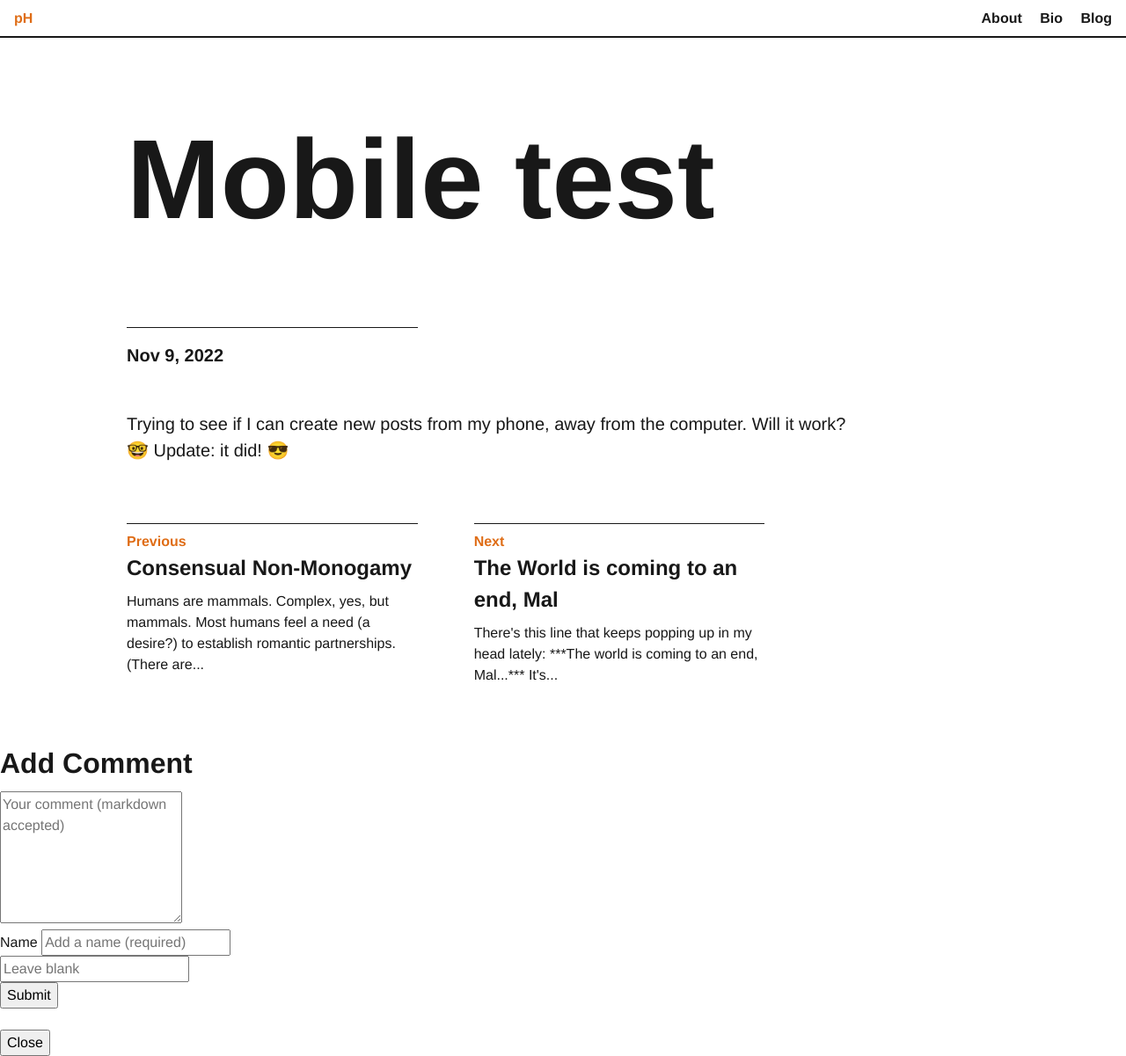
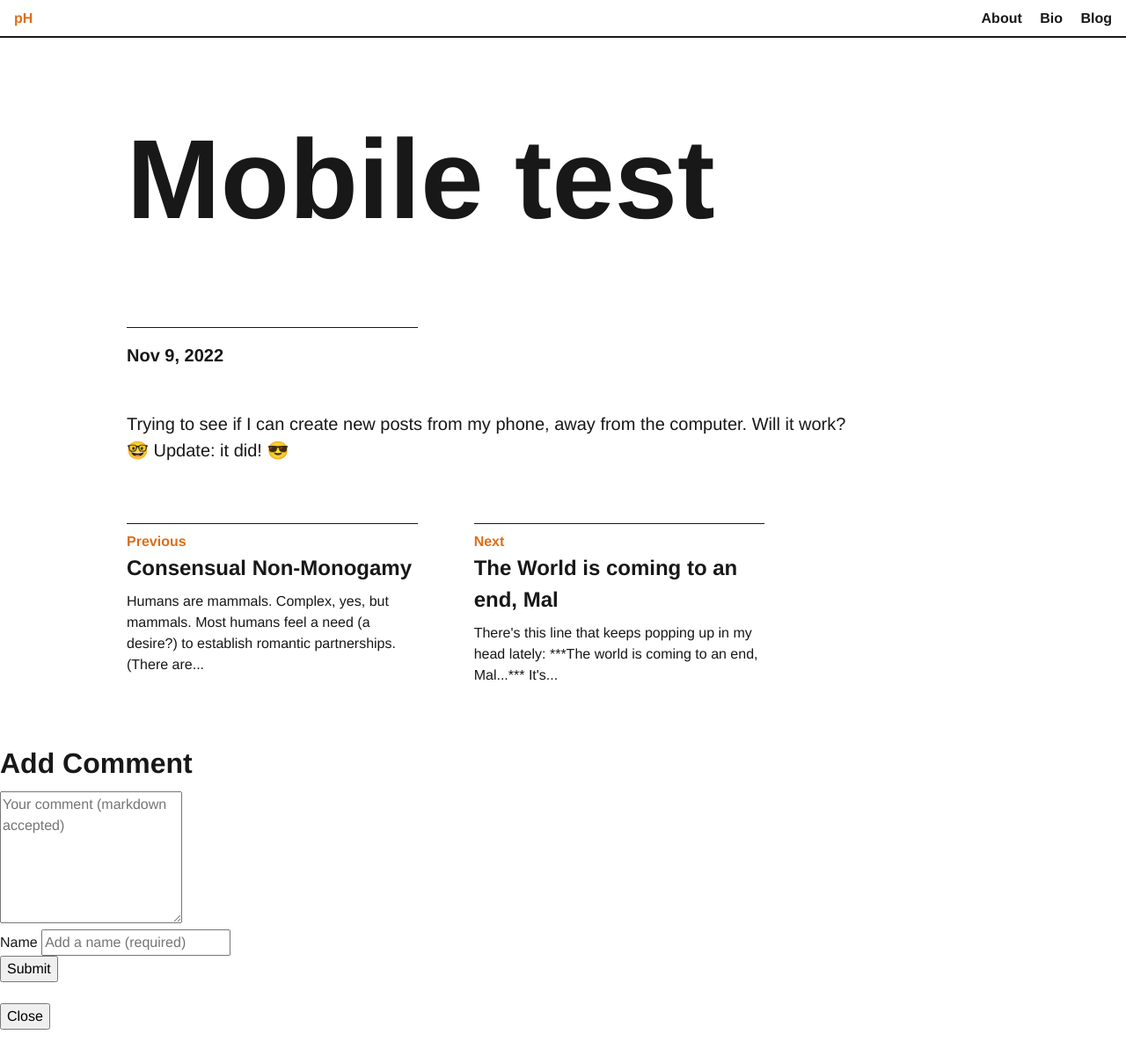
Before and after one commit to pedro-homero/pedro-homero.github.io, a Jekyll site: the page built from _posts/2022-11-09-mobile-test.markdown, in a window 1280 px wide. Shown: the whole page at 88% size. Built offline with Jekyll 4.4.1, drawn with Linux system fonts in a browser that asks for light colours; nearby versions of some CDN libraries; comment, search, counter and statistics services are not loaded; after the commit the page ends 1171 px from its top, so only the background shows below that.

Commit message:
Update comment_form.html

```diff
--- a/_includes/comment_form.html
+++ b/_includes/comment_form.html
@@ -18,12 +18,6 @@
       </label>
     </div>
 
-    <div class="textfield narrowfield hp">
-      <label for="hp">
-        <input class="textfield__input" name="fields[hp]" id="hp" type="text" placeholder="Leave blank">
-      </label>
-    </div>
-
     <button class="button" id="comment-form-submit">Submit</button>
 
 </form>
```
